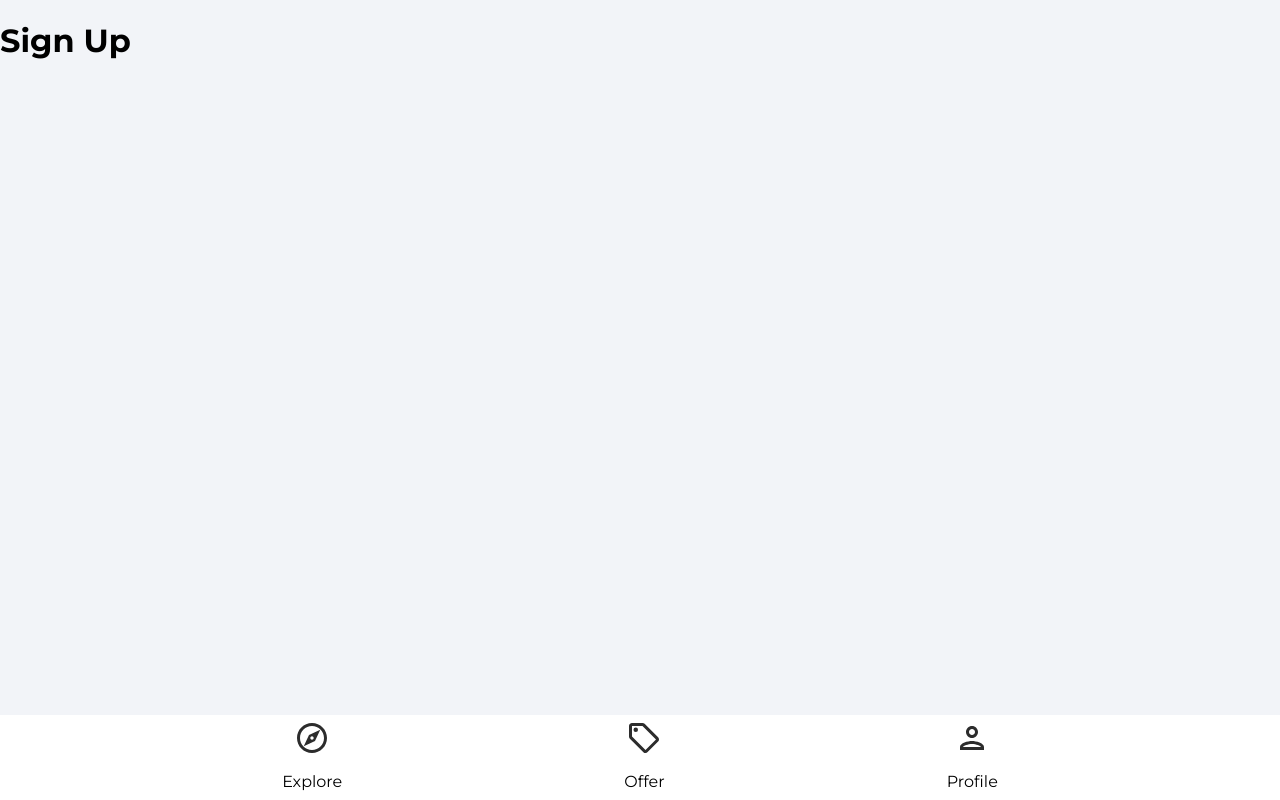
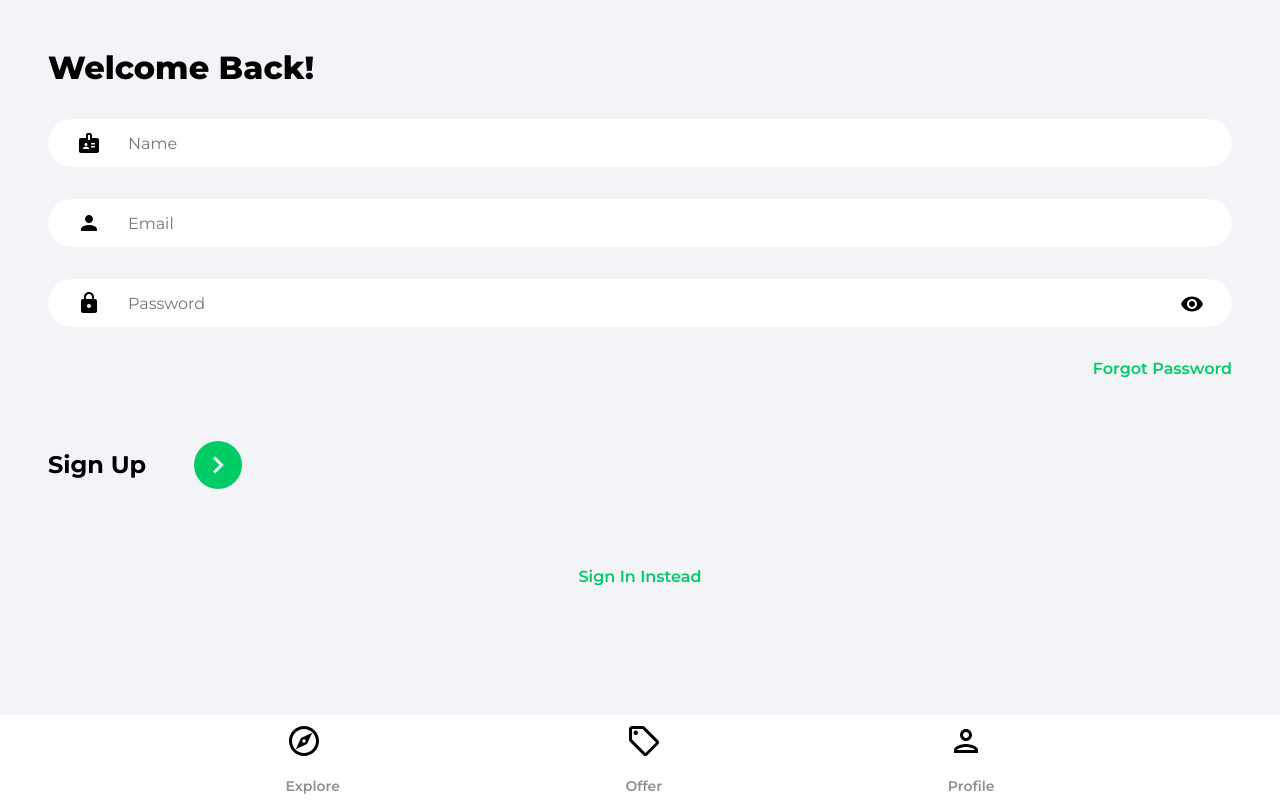
Before and after one commit to HetanKamalkumar/House-Marketplace, a React (Create React App) app: page /sign-up in a window 1280 px wide. Built offline with nearby package versions, Linux system fonts and the light colour scheme.

Commit message:
updating user details + other features

```diff
--- a/package.json
+++ b/package.json
@@ -9,6 +9,7 @@
     "react-dom": "^18.1.0",
     "react-router-dom": "^7.0.2",
     "react-scripts": "5.0.1",
+    "react-toastify": "^11.0.2",
     "web-vitals": "^1.1.2"
   },
   "scripts": {
--- a/src/App.js
+++ b/src/App.js
@@ -1,8 +1,9 @@
 import { BrowserRouter as Router, Routes, Route } from "react-router-dom";
+import { ToastContainer } from "react-toastify";
 import Navbar from "./components/Navbar";
 import Explore from "./pages/Explore";
 import Offers from "./pages/Offers";
-import Profiles from "./pages/Profiles";
+import Profile from "./pages/Profile";
 import SignIn from "./pages/SignIn";
 import SignUp from "./pages/SignUp";
 import ForgotPassword from "./pages/ForgotPassword";
@@ -15,13 +16,14 @@ function App() {
         <Routes>
           <Route path="/" element = {<Explore  />} />
           <Route path="/offers" element = {<Offers  />} />
-          <Route path="/profile" element = {<SignIn  />} />
+          <Route path="/profile" element = {<Profile  />} />
           <Route path="/sign-in" element = {<SignIn  />} />
           <Route path="/sign-up" element = {<SignUp  />} />
           <Route path="/forgot-password" element = {<ForgotPassword />} />
         </Routes>
         <Navbar />
       </Router>
+      <ToastContainer />
 
     </>
   );
--- a/src/components/Navbar.jsx
+++ b/src/components/Navbar.jsx
@@ -1,9 +1,7 @@
-import { useNavigate, useLocation } from "react-router-dom"
-import {ReactComponent as OfferIcon} from '../assets/svg/localOfferIcon.svg'
-import {ReactComponent as ExploreIcon} from '../assets/svg/exploreIcon.svg'
-import {ReactComponent as PersonOutlineIcon} from '../assets/svg/personOutlineIcon.svg'
-
-
+import { NavLink } from "react-router-dom";
+import { ReactComponent as OfferIcon } from '../assets/svg/localOfferIcon.svg';
+import { ReactComponent as ExploreIcon } from '../assets/svg/exploreIcon.svg';
+import { ReactComponent as PersonOutlineIcon } from '../assets/svg/personOutlineIcon.svg';
 
 function Navbar() {
   return (
@@ -11,20 +9,54 @@ function Navbar() {
       <nav className="navbarNav">
         <ul className="navbarListItems">
           <li className="navbarListItem">
-            <ExploreIcon fill="#2c2c2c" width='36px' height='36px' />
-            <p>Explore</p>
+            <NavLink
+              to="/"
+              className={({ isActive }) =>
+                isActive ? "navbarListItemActive" : "navbarListItemName"
+              }
+            >
+              <ExploreIcon
+                fill={({ isActive }) => (isActive ? "#2c2c2c" : "#8f8f8f")}
+                width="36px"
+                height="36px"
+              />
+              <p>Explore</p>
+            </NavLink>
           </li>
           <li className="navbarListItem">
-            <OfferIcon fill="#2c2c2c" width='36px' height='36px' />
-            <p>Offer</p>
+            <NavLink
+              to="/offers"
+              className={({ isActive }) =>
+                isActive ? "navbarListItemActive" : "navbarListItemName"
+              }
+            >
+              <OfferIcon
+                fill={({ isActive }) => (isActive ? "#2c2c2c" : "#8f8f8f")}
+                width="36px"
+                height="36px"
+              />
+              <p>Offer</p>
+            </NavLink>
           </li>
           <li className="navbarListItem">
-            <PersonOutlineIcon fill="#2c2c2c" width='36px' height='36px' />
-            <p>Profile</p>
+            <NavLink
+              to="/profile"
+              className={({ isActive }) =>
+                isActive ? "navbarListItemActive" : "navbarListItemName"
+              }
+            >
+              <PersonOutlineIcon
+                fill={({ isActive }) => (isActive ? "#2c2c2c" : "#8f8f8f")}
+                width="36px"
+                height="36px"
+              />
+              <p>Profile</p>
+            </NavLink>
           </li>
         </ul>
       </nav>
     </footer>
-  )
+  );
 }
-export default Navbar
+
+export default Navbar;
--- /dev/null
+++ b/src/pages/Profile.jsx
@@ -0,0 +1,93 @@
+import {getAuth, updateProfile} from 'firebase/auth'
+import {useEffect, useState} from 'react'
+import { useNavigate, Link } from 'react-router-dom'
+import { db } from '../firebase.config'
+import { updateDoc, doc } from 'firebase/firestore'
+import { toast } from 'react-toastify'
+
+
+function Profile() {
+  const auth = getAuth()
+  const [changeDetails, setChangeDetails] = useState(false)
+  const [formData, setFormData] = useState({
+    name: auth.currentUser.displayName,
+    email: auth.currentUser.email,
+})
+
+  const {name, email } = formData
+
+  const navigate = useNavigate()
+
+  const onLogout = () => {
+    auth.signOut()
+    navigate('/')
+  }
+
+  const onSubmit = async () => {
+    try {
+      if(auth.currentUser.displayName !== name) {
+        //update display name in fb
+        await updateProfile(auth.currentUser, {
+          displayName: name
+        })
+
+        // update in firestore
+        const userRef = doc(db, 'users', auth.currentUser.uid)
+        await updateDoc(userRef, {
+          name,
+        })
+
+      }
+    } catch (error) {
+      toast.error('Could not update profile details')
+    }
+  }
+
+  const onChange = (e) => {
+    setFormData((prevState) => ({
+      ...prevState,
+      [e.target.id]: e.target.value,
+    }))
+  }
+
+  return <div className='profile'>
+    <header className="profileHeader">
+      <p className="pageHeader">My Profile</p>
+      <button type='button' className="logOut" onClick={onLogout}>
+        Logout
+      </button>
+    </header>
+    <main>
+      <div className="profileDetailsHeader">
+        <p className="profileDetailsText">Personal Details</p>
+        <p className="changePersonalDetails" onClick={() => {
+          changeDetails && onSubmit()
+          setChangeDetails((prevState) => !prevState)
+        }}>
+          {changeDetails ? 'done' : 'change'}
+        </p>
+      </div>
+      <div className="profileCard">
+        <form>
+          <input type="text"
+          id="name"
+          className={!changeDetails ? 'profileName' :
+            'profileNameActive'}
+            disabled={!changeDetails}
+            value={name}
+            onChange={onChange}
+          />
+          <input type="text"
+          id="email"
+          className={!changeDetails ? 'profileEmail' :
+            'profileEmailActive'}
+            disabled={!changeDetails}
+            value={email}
+            onChange={onChange}
+          />
+        </form>
+      </div>
+    </main>
+  </div>
+}
+export default Profile
--- a/src/pages/Profiles.jsx
+++ /dev/null
@@ -1,8 +0,0 @@
-function Profiles() {
-  return (
-    <div>
-        <h1>Profiles</h1>
-    </div>
-  )
-}
-export default Profiles
--- a/src/pages/SignIn.jsx
+++ b/src/pages/SignIn.jsx
@@ -1,8 +1,90 @@
+import { useState } from "react"
+import {toast} from "react-toastify"
+import {Link, useNavigate} from 'react-router-dom'
+import {getAuth, signInWithEmailAndPassword} from 'firebase/auth'
+import {ReactComponent as ArrowRightIcon} from '../assets/svg/keyboardArrowRightIcon.svg'
+import visibilityIcon from '../assets/svg/visibilityIcon.svg'
+
+
 function SignIn() {
+  const [showPassword, setShowPassword] = useState(false)
+  const [formData, setFormData] = useState({
+    email: '',
+    password: ''
+  })
+const {email,password} = formData
+
+const navigate = useNavigate()
+const onChange = (e) => {
+  setFormData((prevState) => ({
+    ...prevState,
+    [e.target.id]: e.target.value,
+  }))
+}
+
+const onSubmit = async (e) => {
+  e.preventDefault()
+  try {
+    const auth = getAuth()
+
+  const userCredential = await signInWithEmailAndPassword(auth, email, password)
+
+  if(userCredential.user) {
+    navigate('/')
+  }
+} catch (error) {
+    toast.error('Bad User Credentials')
+  }
+}
+
   return (
-    <div>
-        <h1>Signin</h1>
-    </div>
+    <>
+      <div className="pageContainer">
+        <header>
+          <p className="pageHeader"> Welcome Back! </p>
+        </header>
+        <form onSubmit={onSubmit}>
+          <input type="email"
+          className="emailInput"
+          placeholder="Email"
+          id="email"
+          value={email}
+          onChange={onChange}/>
+
+          <div className="passwordInputDiv">
+            <input type={showPassword ? 'text' : 'password'}
+            className="passwordInput"
+            placeholder="Password"
+            id="password"
+            value={password}
+            onChange={onChange}
+             />
+
+             <img src={visibilityIcon}
+             alt="show password"
+             className="showPassword"
+             onClick={() => setShowPassword((prevState) => !prevState) } />
+          </div>
+          <Link to='/forgot-password' className="forgotPasswordLink">
+            Forgot Password
+          </Link>
+          <div className="signInBar">
+            <p className="signInText">
+              Sign In
+            </p>
+            <button className="signInButton">
+              <ArrowRightIcon fill='#ffffff' width='34px' height='34px' />
+            </button>
+          </div>
+        </form>
+
+        {/*Google 0Auth */}
+        <Link to='/sign-up' className="registerLink">
+          Sign Up Instead
+        </Link>
+      </div>
+    </>
   )
 }
+
 export default SignIn
--- a/src/pages/SignUp.jsx
+++ b/src/pages/SignUp.jsx
@@ -1,8 +1,114 @@
+import { useState } from "react"
+import {Link, useNavigate} from 'react-router-dom'
+import { toast } from "react-toastify"
+import {getAuth, createUserWithEmailAndPassword, updateProfile} from 'firebase/auth'
+import {setDoc, doc, serverTimestamp} from 'firebase/firestore'
+import { db } from '../firebase.config'
+import {ReactComponent as ArrowRightIcon} from '../assets/svg/keyboardArrowRightIcon.svg'
+import visibilityIcon from '../assets/svg/visibilityIcon.svg'
+import firebase from "firebase/compat/app"
+
+
 function SignUp() {
+  const [showPassword, setShowPassword] = useState(false)
+  const [formData, setFormData] = useState({
+    name: '',
+    email: '',
+    password: ''
+  })
+const {name, email,password} = formData
+
+const navigate = useNavigate()
+
+const onChange = (e) => {
+  setFormData((prevState) => ({
+    ...prevState,
+    [e.target.id]: e.target.value,
+  }))
+}
+
+const onSubmit = async (e) => {
+  e.preventDefault()
+
+  try {
+    const auth = getAuth()
+
+    const userCredential = await createUserWithEmailAndPassword(auth, email, password)
+
+    const user = userCredential.user
+
+    updateProfile(auth.currentUser, {
+      displayName: name,
+    })
+
+    const formDataCopy = {...formData}
+    delete formDataCopy.password
+    formDataCopy.timestamp = serverTimestamp()
+
+    await setDoc(doc(db, 'users', user.uid), formDataCopy)
+
+    navigate('/')
+  } catch (error) {
+    console.log(error)
+    toast.error('Something went wrong with registration')
+  }
+}
+
   return (
-    <div>
-        <h1>Sign Up</h1>
-    </div>
+    <>
+      <div className="pageContainer">
+        <header>
+          <p className="pageHeader"> Welcome Back! </p>
+        </header>
+        <form onSubmit={onSubmit}>
+        <input type="text"
+          className="nameInput"
+          placeholder="Name"
+          id="name"
+          value={name}
+          onChange={onChange}/>
+
+          <input type="email"
+          className="emailInput"
+          placeholder="Email"
+          id="email"
+          value={email}
+          onChange={onChange}/>
+
+          <div className="passwordInputDiv">
+            <input type={showPassword ? 'text' : 'password'}
+            className="passwordInput"
+            placeholder="Password"
+            id="password"
+            value={password}
+            onChange={onChange}
+             />
+
+             <img src={visibilityIcon}
+             alt="show password"
+             className="showPassword"
+             onClick={() => setShowPassword((prevState) => !prevState) } />
+          </div>
+          <Link to='/forgot-password' className="forgotPasswordLink">
+            Forgot Password
+          </Link>
+          <div className="signUpBar">
+            <p className="signUpText">
+              Sign Up
+            </p>
+            <button className="signUpButton">
+              <ArrowRightIcon fill='#ffffff' width='34px' height='34px' />
+            </button>
+          </div>
+        </form>
+
+        {/*Google 0Auth */}
+        <Link to='/sign-in' className="registerLink">
+          Sign In Instead
+        </Link>
+      </div>
+    </>
   )
 }
+
 export default SignUp
```
Also changed, not shown: 1 other file (tests, documents, lock files or other folders).
